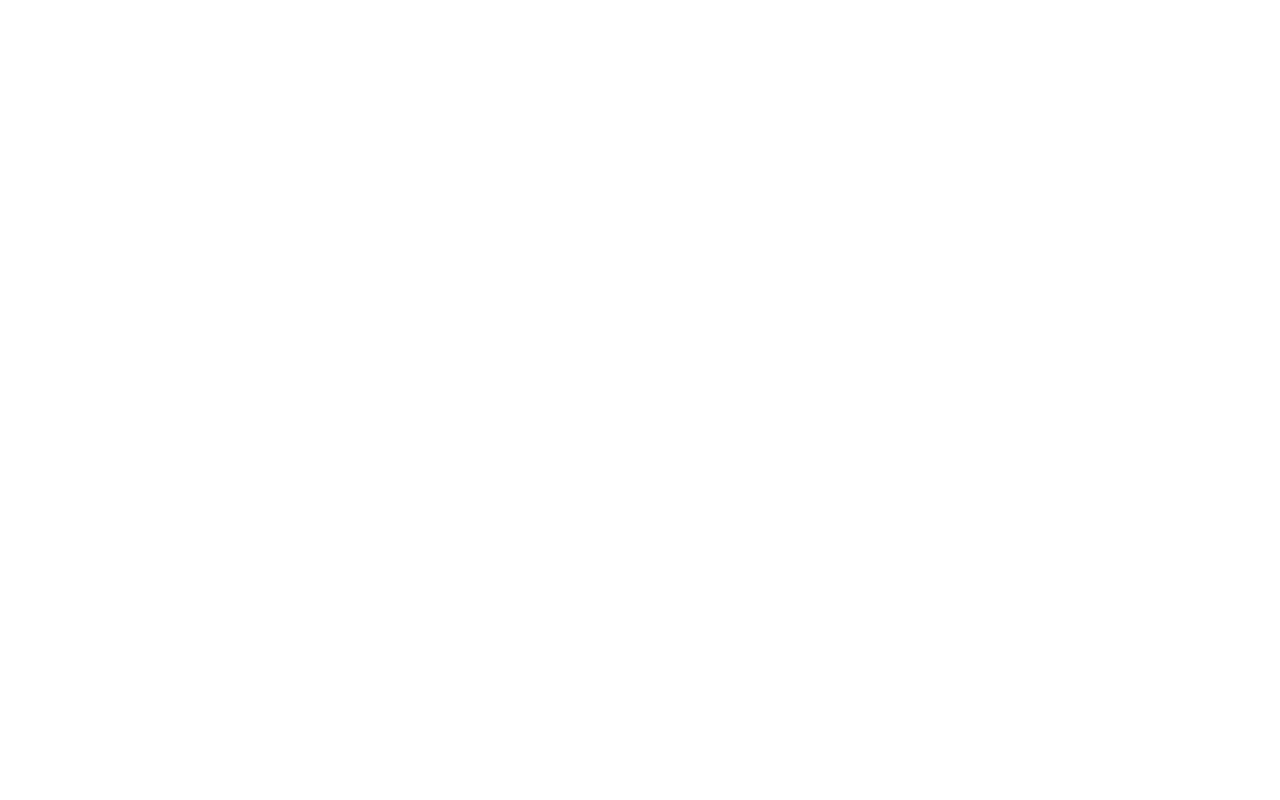
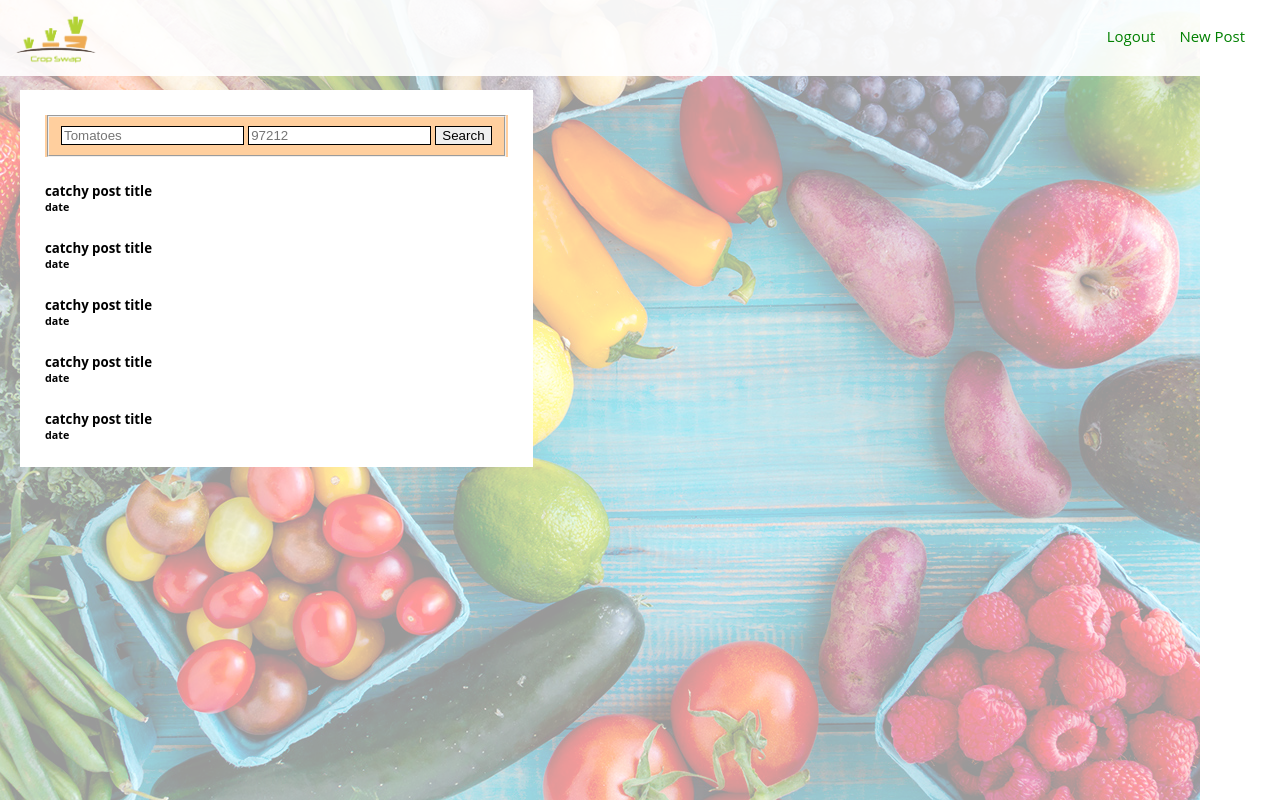
Before and after one commit to oneEyedBunny/Crop-Swap, a website: page public/results.html in a window 1280 px wide. Drawn offline with Linux system fonts and the light colour scheme.

Commit message:
Create base structure for results.html. Fix form to be aria compliant.

```diff
--- a/public/main.css
+++ b/public/main.css
@@ -4,14 +4,13 @@ body {
   min-height: 100vh;
 }
 
+/********** Navigation ************/
 #logo {
   height: 60px;
 }
 
 #background-image {
     opacity: .4;
-    /* min-width: 100vw;
-    min-height:100vh; */
     position: fixed;
     z-index: -1;
 }
@@ -21,6 +20,7 @@ body {
   width: 100%;
   background-color: rgba(255,255,255,0.90);
   z-index: 1;
+  top: 0;
 }
 
 .right-nav-container {
@@ -47,7 +47,7 @@ a:active {
   text-decoration: none;
 }
 
-/* --------- */
+/********** body index.html ************/
 
 #welcome-message-container {
   display: inline-block;
@@ -96,13 +96,12 @@ a:active {
   padding: 10px 15px;
 }
 
-/* --------- */
 #profile-forms-container {
   display: flex;
   justify-content: space-around;
-  background-color: #F2EFEA;
+  background-color: rgba(255,255,255,0.80);
   padding: 50px 35px 100px;
-  opacity: .65;
+  margin-top: 50px;
 }
 
 #new-user, #existingUser {
@@ -110,3 +109,28 @@ a:active {
   border-radius: 3px;
   font-size: 15px;
 }
+
+/********** body  results.html ************/
+
+#page-display-container {
+  display: inline-block;
+  margin: 90px 20px;
+  padding: 25px;
+  background-color: white;
+}
+
+#form-container {
+background-color: #FFCF9E;
+}
+
+#search-loc, #search-data, .search-button {
+  border: 1px solid black
+}
+
+#search-results-card {
+  margin-top: 25px;
+}
+
+h5, h6 {
+  margin: 0;
+}
--- a/public/results.html
+++ b/public/results.html
@@ -8,7 +8,53 @@
   <link href="media.css" rel="stylesheet" type="text/css" />
 </head>
 <body>
+  <nav role="navigation" id="navigation-container">
+    <div class="left-nav-container">
+      <a href="index.html"><img src="images/CropSwap.png" id="logo" /></a>
+    </div>
+    <div class="right-nav-container">
+      <a href="/" class="nav-link">Logout</a>
+      <a href="post.html" class="nav-link">New Post</a>
+    </div>
+  </nav>
+
   <main role="main">
+    <img src="images/indexBackground.jpg" id="background-image"/>
+    <div id="page-display-container">
+      <div id="form-container">
+        <form role="form" id="search-form">
+          <fieldset>
+            <input id="search-data" name="search-data" type="search" placeholder="Tomatoes" required onfocus="this.value=''"></input>
+            <input id="search-loc" name="search-loc" type="search" placeholder="97212" required onfocus="this.value=''"></input>
+            <button role="button" type="submit" class="search-button">Search</button>
+          </fieldset>
+        </form>
+      </div>
+      <div id="search-results-container">
+        <!-- all of this will be created in JS, this is placeholder data -->
+        <div id=search-results-card>
+          <h5>catchy post title</h5>
+          <h6>date</h6>
+        </div>
+        <div id=search-results-card>
+          <h5>catchy post title</h5>
+          <h6>date</h6>
+        </div>
+        <div id=search-results-card>
+          <h5>catchy post title</h5>
+          <h6>date</h6>
+        </div>
+        <div id=search-results-card>
+          <h5>catchy post title</h5>
+          <h6>date</h6>
+        </div>
+        <div id=search-results-card>
+          <h5>catchy post title</h5>
+          <h6>date</h6>
+        </div>
+        <!-- end -->
+      </div>
+    </div>
 
   </main>
   <footer role="content info"></footer>
```
Also changed, not shown: public/index.html (+5 -4 lines). Lines whose indentation alone changed are shown as unchanged.
